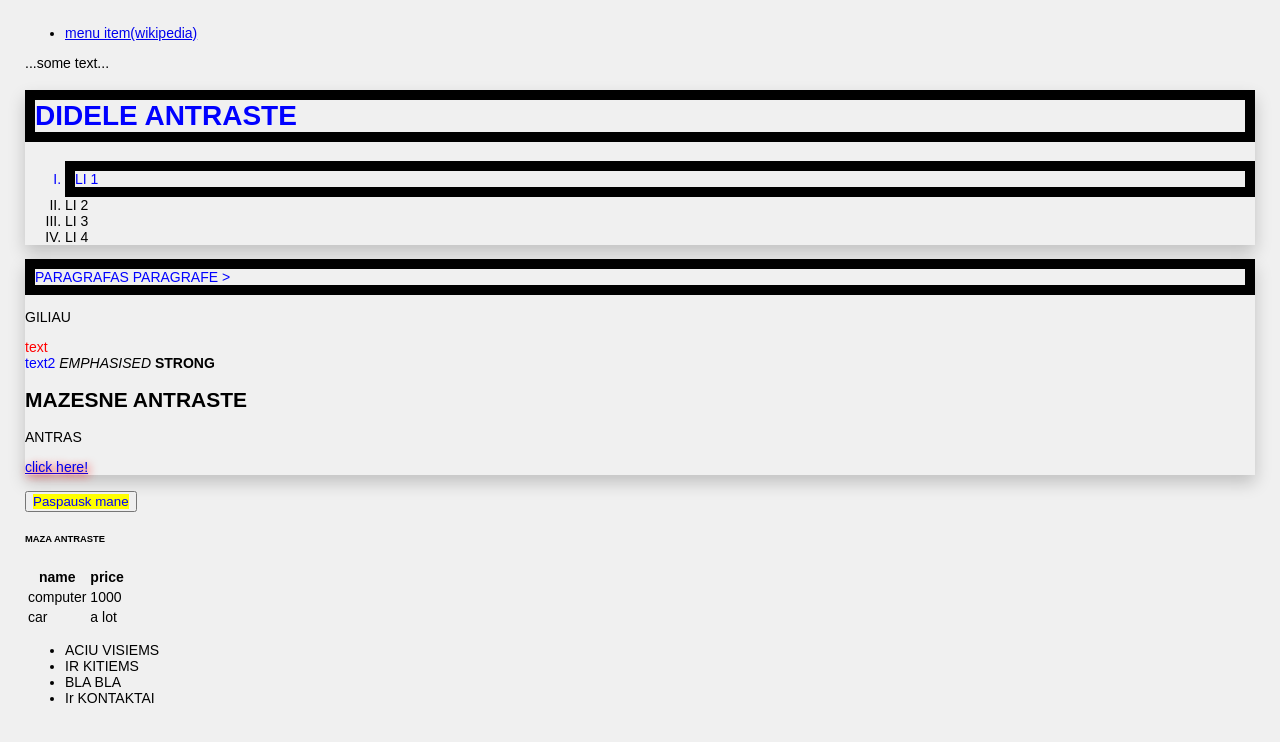
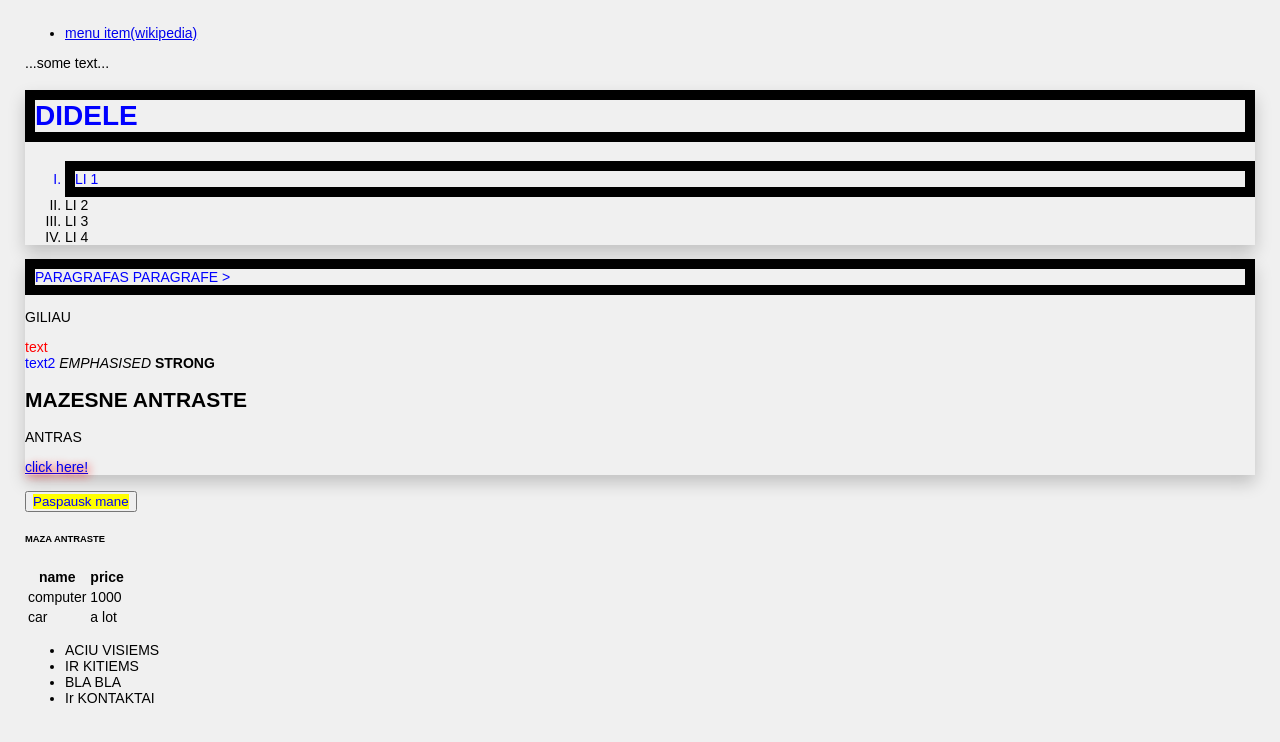
Before and after one commit to Ulumanshu/html_training_2021, a plain HTML site: page train.html in a window 1280 px wide. Drawn offline with Linux system fonts and the light colour scheme.

Commit message:
Add pakeitimai

```diff
--- a/train.html
+++ b/train.html
@@ -25,7 +25,7 @@
             </section>
         </article>
         <div class="pasteline_kortele">
-            <h1>DIDELE ANTRASTE</h1>
+            <h1>DIDELE</h1>
             <ol>
                 <li>LI 1</li>
                 <li>LI 2</li>
```
